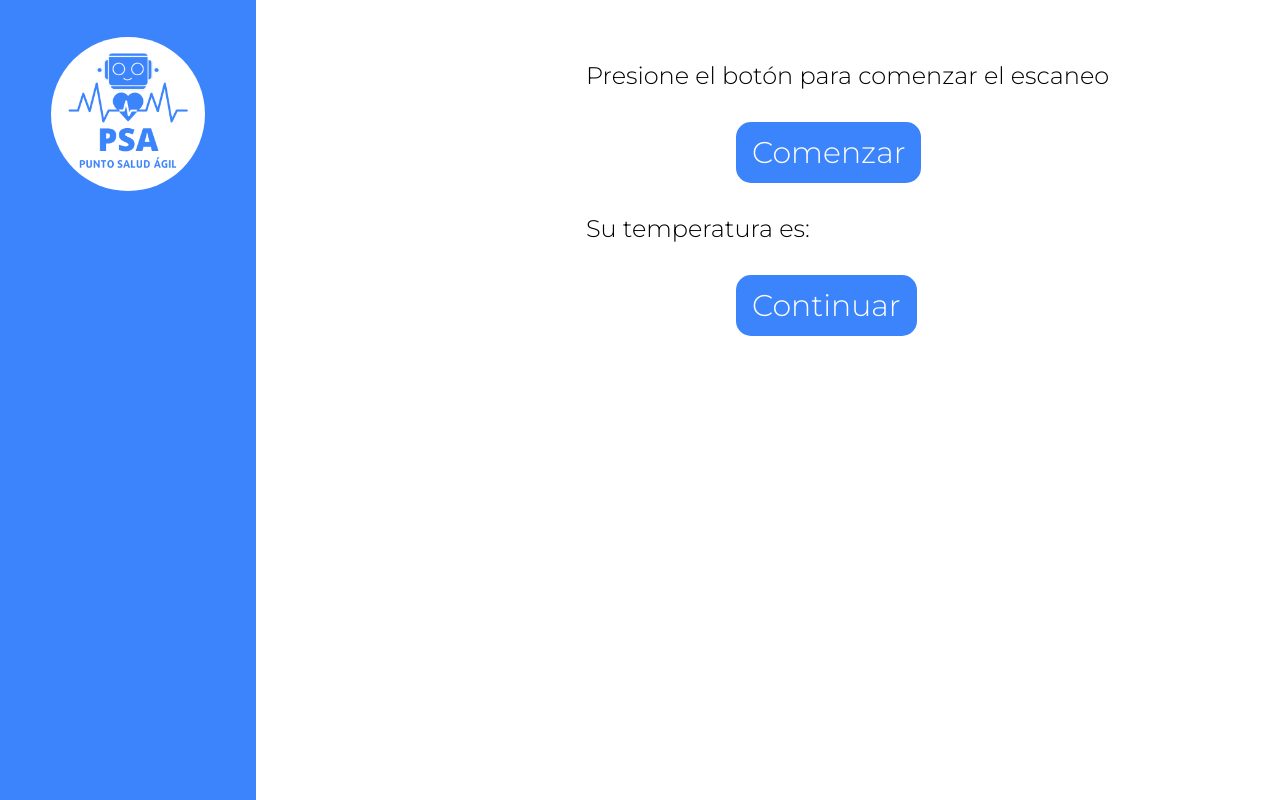
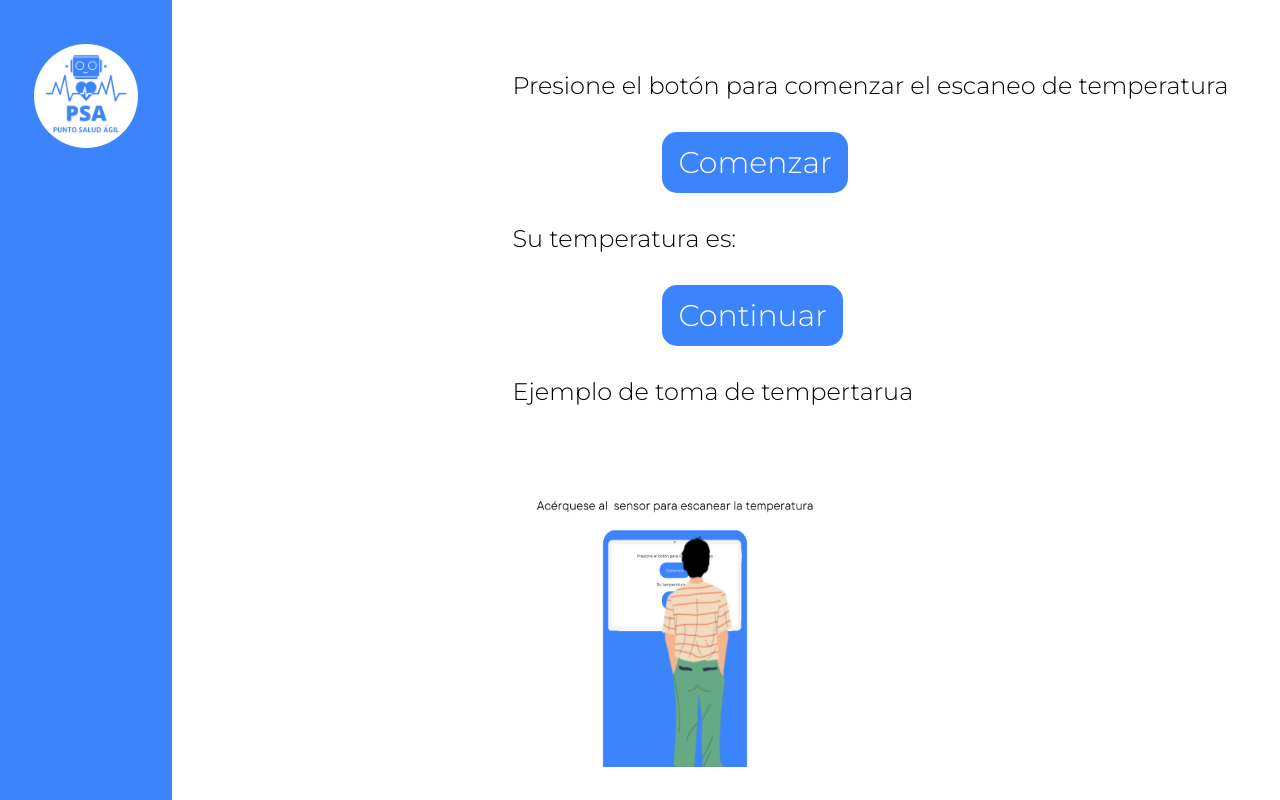
Before and after one commit to Yungryota/PSA, an Angular app in the folder psa_templates/: page /escaneo-temperatura in a window 1280 px wide. Built offline with nearby package versions, Linux system fonts and the light colour scheme.

Commit message:
Imagen ejemplo toma de temperatura

```diff
--- a/psa_templates/src/app/vistas/escaneo-temperatura/escaneo-temperatura.component.css
+++ b/psa_templates/src/app/vistas/escaneo-temperatura/escaneo-temperatura.component.css
@@ -28,9 +28,10 @@ body{
 }
 
 .temperatura-container{
-    margin-left: 10%;
+    margin-left: 50%;
     color: #000;
-    margin: 30px;
+    margin: 40px;
+
 }
 .text{
     color: #000;
@@ -49,4 +50,18 @@ button {
     margin-left: 450px;
     border-radius: 15px;
     font-size: 30px;
+
 }
+
+button:hover {
+    background-color: #70a7ff;
+    color: #000;
+}
+
+.img-tem{
+    width: 50%;
+    height: 50%;
+    margin-left: 20%;
+    border-radius: 100%;
+
+}
--- a/psa_templates/src/app/vistas/escaneo-temperatura/escaneo-temperatura.component.html
+++ b/psa_templates/src/app/vistas/escaneo-temperatura/escaneo-temperatura.component.html
@@ -6,11 +6,13 @@
   </div>
 
   <div class="temperatura-container">
-        <h1 class="text">Presione el botón para comenzar el escaneo</h1>
+    <h1 class="text">Presione el botón para comenzar el escaneo de temperatura</h1>
     <button (click)="escanearTemperatura()">Comenzar</button><!-- RF12 - Paso 2: Pulsa comenzar -->
-        <h1 class="text">Su temperatura  es: {{temperaturaPaciente}}</h1><!-- RF12 - Paso 10: Devuelve temperatura -->
+    <h1 class="text">Su temperatura es: {{temperaturaPaciente}}</h1><!-- RF12 - Paso 10: Devuelve temperatura -->
     <button (click)="enviarTemperatura()">Continuar</button>
-
+    <br>
+    <h1 class="text">Ejemplo de toma de tempertarua</h1>
+    <img src="assets/img/EjemTem.png" alt="" class="img-tem">
   </div>
 
 
--- a/psa_templates/src/app/vistas/escaneo-temperatura/escaneo-temperatura.component.ts
+++ b/psa_templates/src/app/vistas/escaneo-temperatura/escaneo-temperatura.component.ts
@@ -15,6 +15,7 @@ export class EscaneoTemperaturaComponent implements OnInit{
 
   constructor(private service: ServiceService, private router: Router){}
   ngOnInit(): void {
+
     console.log('aca el modal con la foto');
   }
 
```
Also changed, not shown: psa_templates/src/assets/img/EjemTem.png (added). Lines whose indentation alone changed are shown as unchanged.
